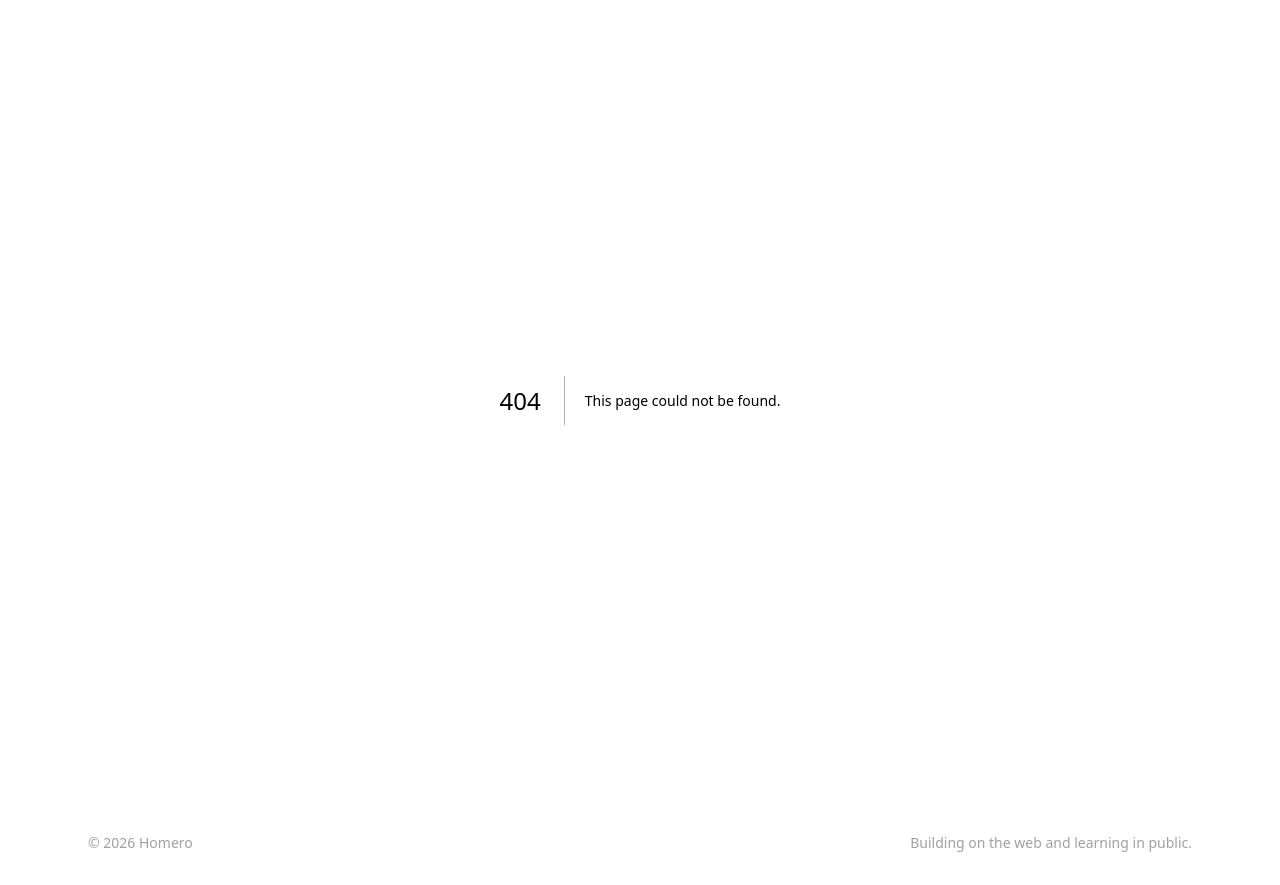
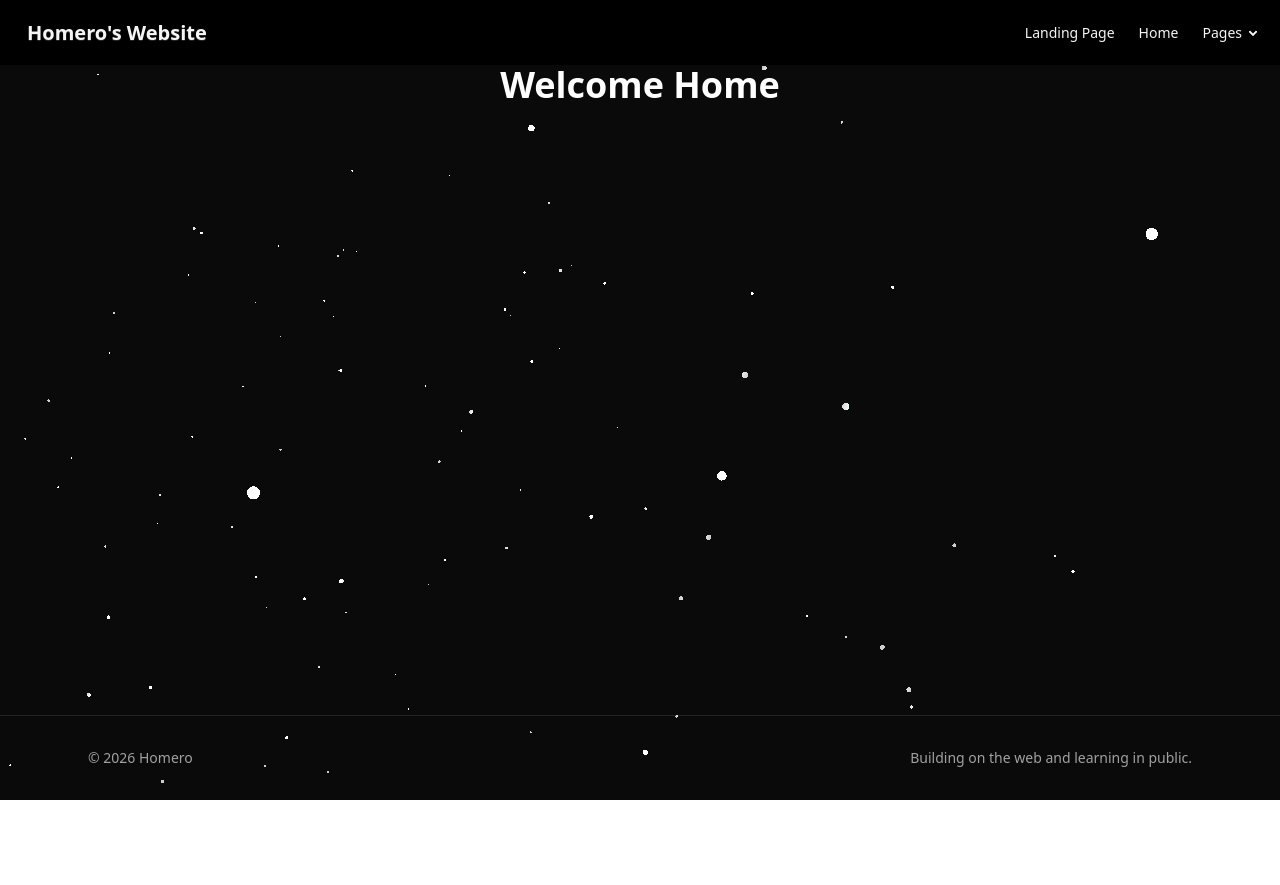
Before and after one commit to homero272/homero-website, a Next.js app: page /home in a window 1280 px wide. Before the commit this address had no page. After the commit the page ends 800 px from the top, so only its background shows below. Built offline with nearby package versions, Linux system fonts and the light colour scheme.

Commit message:
commenced creating home page

```diff
--- /dev/null
+++ b/app/home/page.tsx
@@ -0,0 +1,30 @@
+"use client";
+
+import NavBar from "@/components/NavBar";
+import Particles from "@/components/Particles";
+
+export default function Home() {
+  return (
+    <div className="relative overflow-hidden bg-neutral-950">
+      <div className="fixed inset-0 z-0">
+        <Particles
+          particleColors={["#ffffff"]}
+          particleCount={200}
+          particleSpread={10}
+          speed={0.1}
+          particleBaseSize={100}
+          moveParticlesOnHover
+          alphaParticles={false}
+          disableRotation={false}
+          pixelRatio={1}
+        />
+      </div>
+      <div className="relative z-10 flex flex-col">
+        <NavBar />
+        <div className="flex flex-1 items-center justify-center">
+          <h1 className="text-4xl font-bold text-white">Welcome Home</h1>
+        </div>
+      </div>
+    </div>
+  );
+}
```
